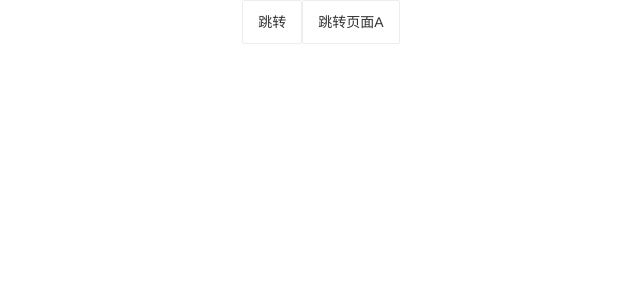
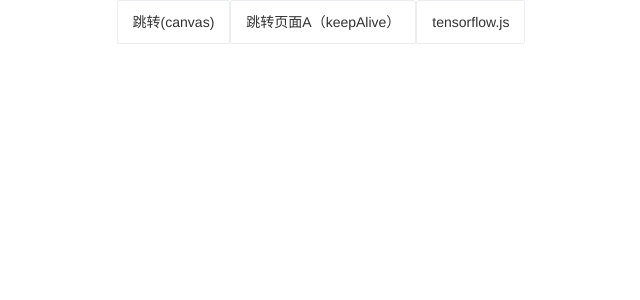
Before and after one commit to wtowto7207/ts-init, a Vue app: page / in a window 1280 px wide. Shown: the top 300 px of the page, without its empty margins (319-959 px from the left). Built offline with nearby package versions, Linux system fonts and the light colour scheme.

Commit message:
add tensorflow

```diff
--- a/package.json
+++ b/package.json
@@ -9,6 +9,7 @@
     "lint": "vue-cli-service lint"
   },
   "dependencies": {
+    "@tensorflow/tfjs": "^2.0.1",
     "babel-plugin-import": "^1.13.0",
     "core-js": "^3.6.4",
     "vant": "^2.6.3",
--- a/src/main.ts
+++ b/src/main.ts
@@ -4,7 +4,6 @@ import router from "./router";
 import store from "./store";
 
 Vue.config.productionTip = false;
-
 new Vue({
   router,
   store,
--- a/src/router/index.ts
+++ b/src/router/index.ts
@@ -45,17 +45,22 @@ const routes: Array<RouteConfig> = [
     meta: {
       KeepAlive: false
     }
+  },
+  {
+    path: "/tensorflow/index",
+    name: "tensorflowIndex",
+    component: () => import("../views/TersonFlow/Index.vue")
   }
 ];
 
 const router = new VueRouter({
   mode: "history",
   base: process.env.BASE_URL,
-  scrollBehavior (to, from, savedPosition) {
+  scrollBehavior(to, from, savedPosition) {
     if (savedPosition) {
-      return savedPosition
+      return savedPosition;
     } else {
-      return { x: 0, y: 0 }
+      return { x: 0, y: 0 };
     }
   },
   routes
--- a/src/views/Home.vue
+++ b/src/views/Home.vue
@@ -1,7 +1,8 @@
 <template>
   <div class="home">
-    <van-button @click="jump">跳转</van-button>
-    <van-button @click="jumpA">跳转页面A</van-button>
+    <van-button @click="jump">跳转(canvas)</van-button>
+    <van-button @click="jumpA">跳转页面A（keepAlive）</van-button>
+    <van-button @click="jumpTensor">tensorflow.js</van-button>
   </div>
 </template>
 
@@ -27,6 +28,11 @@ export default class Home extends Vue {
       name: "A"
     });
   }
+  private jumpTensor() {
+    this.$router.push({
+      name: "tensorflowIndex"
+    });
+  }
   beforeRouteLeave(to: any, from: any, next: any) {
     console.log(to.meta.keepAlive);
     to.meta.keepAlive = false;
--- /dev/null
+++ b/src/views/TersonFlow/Index.vue
@@ -0,0 +1,39 @@
+<template>
+  <div class="tensorflow">{{ result }}</div>
+</template>
+<script lang="ts">
+import { Component, Vue } from "vue-property-decorator";
+import * as tf from "@tensorflow/tfjs";
+@Component({})
+export default class TensorFlowIndex extends Vue {
+  private result = "";
+  private simpleModel(): Promise<string> {
+    // Define a model for linear regression.
+    const model = tf.sequential();
+    model.add(tf.layers.dense({ units: 1, inputShape: [1] }));
+
+    model.compile({ loss: "meanSquaredError", optimizer: "sgd" });
+
+    // Generate some synthetic data for training.
+    const xs = tf.tensor2d([1, 2, 3, 4], [4, 1]);
+    const ys = tf.tensor2d([1, 3, 5, 7], [4, 1]);
+
+    // Train the model using the data.
+    return new Promise((resolve, reject) => {
+      model
+        .fit(xs, ys, { epochs: 10 })
+        .then(() => {
+          // Use the model to do inference on a data point the model hasn't seen before:
+          resolve(model.predict(tf.tensor2d([5], [1, 1])).toString());
+          // Open the browser devtools to see the output
+        })
+        .catch(err => {
+          reject(err);
+        });
+    });
+  }
+  async mounted() {
+    this.result = await this.simpleModel();
+  }
+}
+</script>
--- a/tsconfig.json
+++ b/tsconfig.json
@@ -2,7 +2,7 @@
   "compilerOptions": {
     "target": "esnext",
     "module": "esnext",
-    "strict": true,
+    "strict": false,
     "jsx": "preserve",
     "importHelpers": true,
     "moduleResolution": "node",
@@ -10,6 +10,7 @@
     "esModuleInterop": true,
     "allowSyntheticDefaultImports": true,
     "sourceMap": true,
+    "skipLibCheck": true,
     "baseUrl": ".",
     "types": [
       "webpack-env",
```
Also changed, not shown: 1 other file (tests, documents, lock files or other folders).
